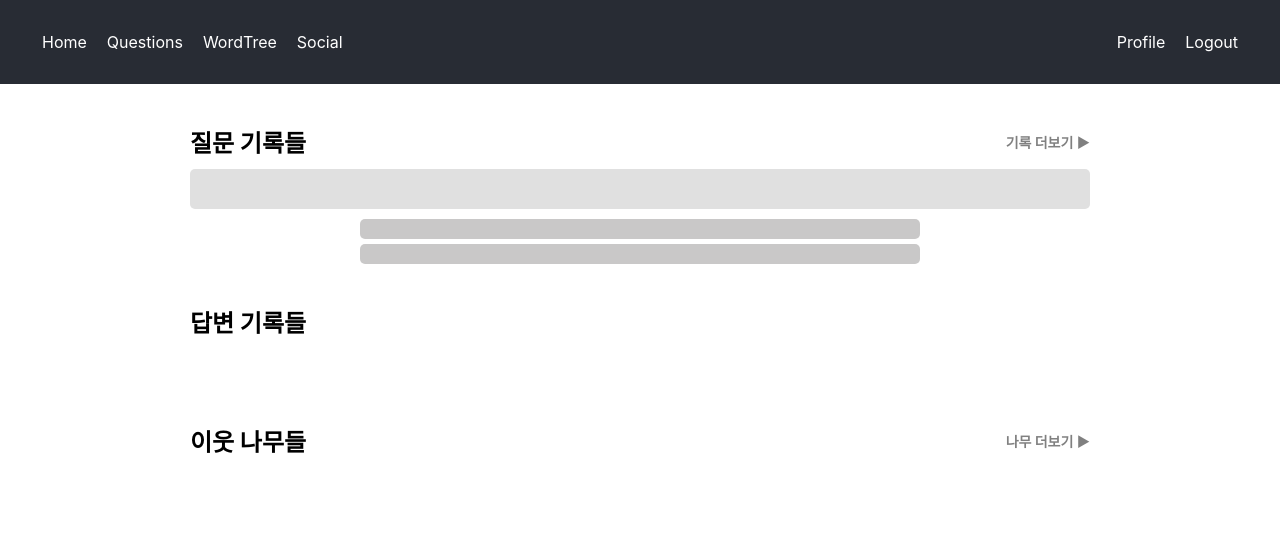
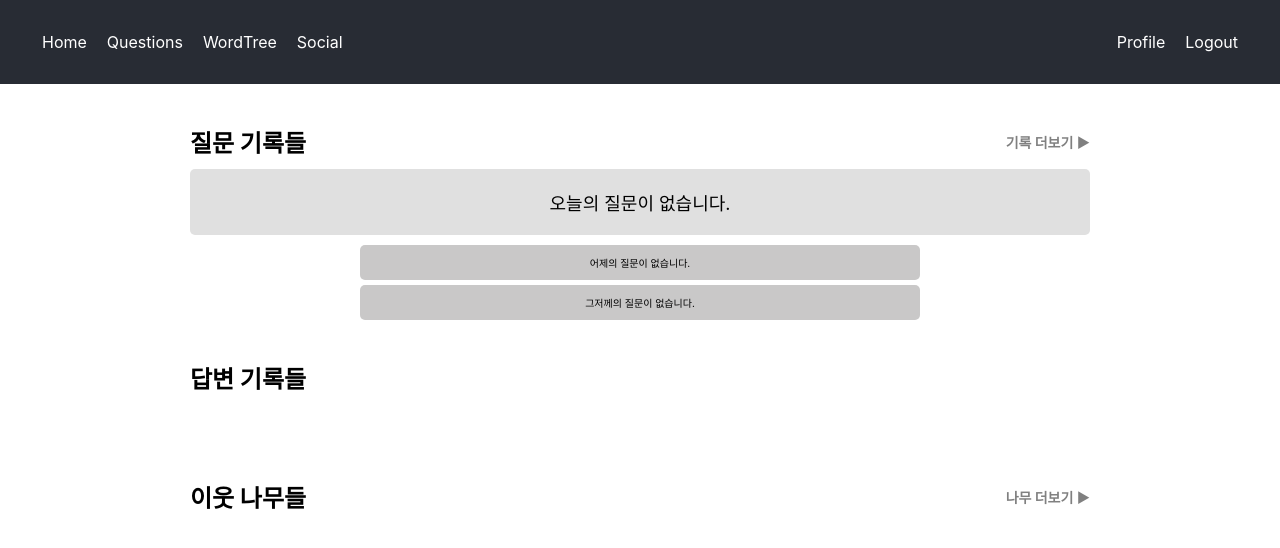
Before and after one commit to ha9eun/madcamp3, a React (Create React App) app in the folder me/: page / in a window 1280 px wide. Shown: the top 548 px of the page. Built offline with nearby package versions, Linux system fonts and the light colour scheme; no server answers; sample sign-in values are in the browser's storage.

Commit message:
오늘, 어제, 그저께 질문 표시로 수정

```diff
--- a/me/src/components/Main/Main.js
+++ b/me/src/components/Main/Main.js
@@ -1,27 +1,26 @@
 import React, { useState, useEffect } from 'react';
 import axios from 'axios';
-import '../Questions/Questions.js';
 import './Main.css';
 
 function Main() {
-    const [question, setQuestion] = useState('');
+  const [questions, setQuestions] = useState([]);
 
   useEffect(() => {
-    // Fetch question from the server
-    const fetchQuestion = async () => {
+    // Fetch recent questions from the server
+    const fetchRecentQuestions = async () => {
       try {
-        const response = await axios.get(`${process.env.REACT_APP_API_URL}/questions/today`);
-        const question = response.data.question; // Assuming the response is an array of questions
-        console.log(response.data.question);
-        if (question.length > 0) {
-          setQuestion(question); // Set the first question
+        const response = await axios.get(`${process.env.REACT_APP_API_URL}/questions/recent`);
+        const questions = response.data; // Assuming the response is an array of questions
+        console.log(questions);
+        if (questions.length > 0) {
+          setQuestions(questions); // Set the recent questions
         }
       } catch (error) {
-        console.error('Error fetching question:', error);
+        console.error('Error fetching recent questions:', error);
       }
     };
 
-    fetchQuestion();
+    fetchRecentQuestions();
   }, []);
 
   return (
@@ -29,13 +28,13 @@ function Main() {
       <div className="question-list">
         <h1>질문 기록들 <span>기록 더보기{' \u25B6'}</span></h1>
         <div className="today-question">
-            {question}
+          {questions[2] ? questions[2].question : '오늘의 질문이 없습니다.'}
         </div>
         <div className="prev-question">
-            {question}
+          {questions[1] ? questions[1].question : '어제의 질문이 없습니다.'}
         </div>
         <div className="prev-question">
-            {question}
+          {questions[0] ? questions[0].question : '그저께의 질문이 없습니다.'}
         </div>
       </div>
       <div className="answer-list">
```
Lines whose indentation alone changed are shown as unchanged.
